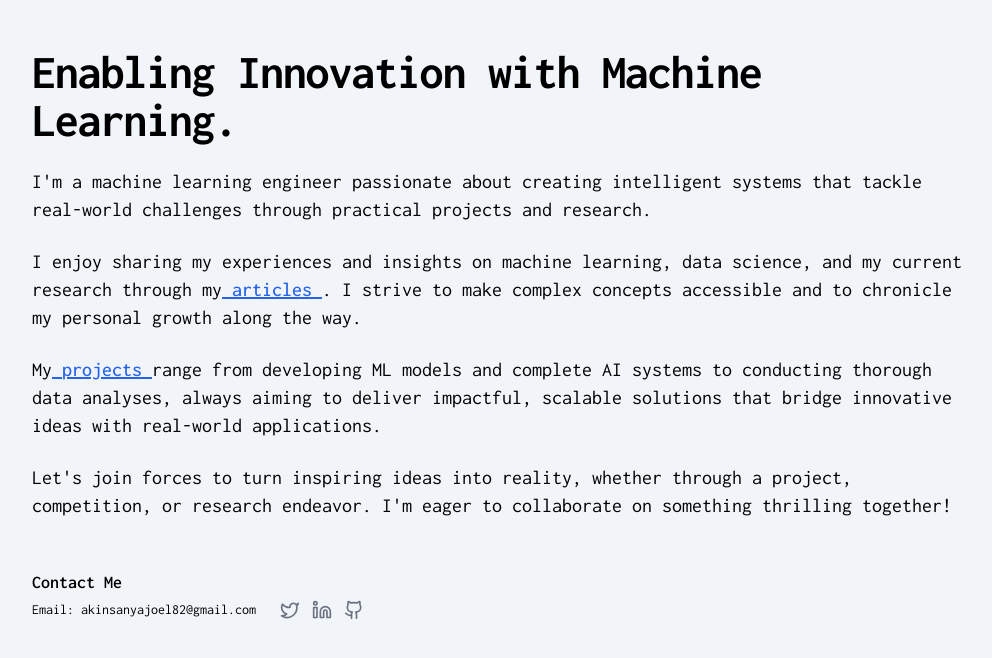
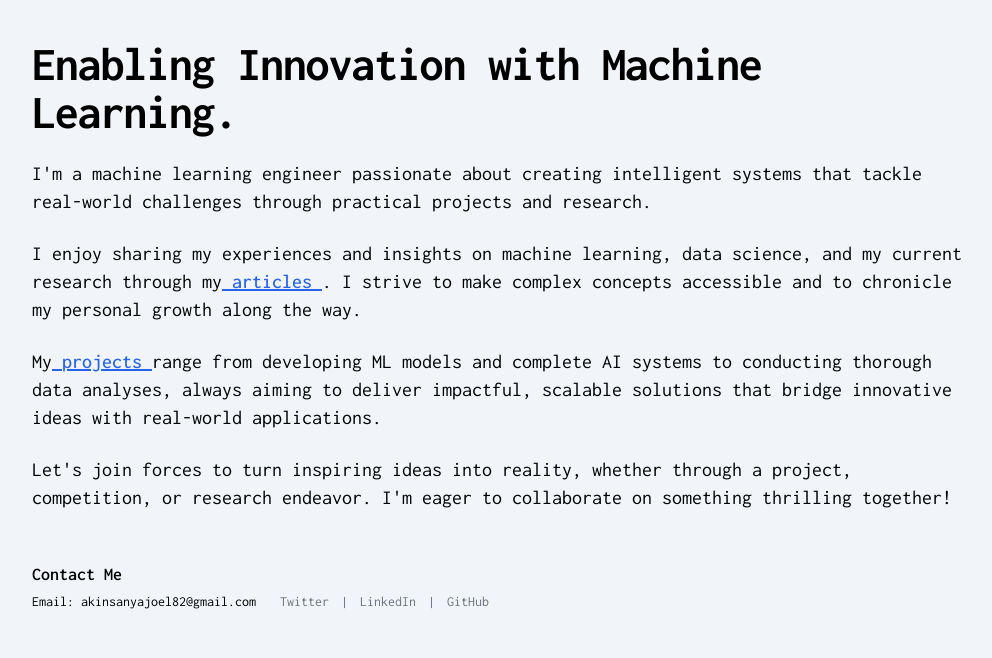
Before and after one commit to kiojoel/akinsanya, a Next.js app: page / in a window 1280 px wide. Shown: the top 658 px of the page, without its empty margins (136-1128 px from the left). Built offline with nearby package versions, Linux system fonts and the light colour scheme.

Commit message:
minor fix

```diff
--- a/app/page.tsx
+++ b/app/page.tsx
@@ -1,8 +1,6 @@
-import { Github, Linkedin, Twitter } from "lucide-react";
-
 export default function Home() {
   return (
-    <div className="max-w-5xl mx-auto px-6 md:px-10 mt-12 flex flex-col gap-6">
+    <div className="max-w-5xl mx-auto px-6 md:px-10 mt-10 mb-10 flex flex-col gap-6">
       <h1 className="text-4xl md:text-5xl font-bold leading-tight tracking-tight">
         Enabling Innovation with Machine Learning.
       </h1>{" "}
@@ -44,34 +42,36 @@ export default function Home() {
       </p>
       <div className="mt-6">
         <h5 className="text-lg font-semibold mb-1">Contact Me</h5>
-        <div className="flex items-center gap-6">
+        <div className="flex flex-col md:flex-row md:items-center gap-4 md:gap-6">
           <a
             className="text-sm text-muted-foreground hover:text-blue-700"
             href="mailto:akinsanyajoel82@gmail.com"
           >
             Email: akinsanyajoel82@gmail.com
           </a>
-          <div className="flex items-center gap-3">
+          <div className="flex flex-wrap items-center gap-3 text-sm">
             <a
               href="https://twitter.com/Akinsanya__Joel"
               target="_blank"
-              className="text-gray-500 hover:text-blue-700 hover:cursor-pointer"
+              className="text-gray-500 hover:text-blue-700 hover:underline"
             >
-              <Twitter size={20} />
+              Twitter
             </a>
+            <span className="text-gray-500">|</span>
             <a
               href="https://www.linkedin.com/in/akinsanya-joel-1a5b51168/"
               target="_blank"
-              className="text-gray-500 hover:text-blue-700 hover:cursor-pointer"
+              className="text-gray-500 hover:text-blue-700 hover:underline"
             >
-              <Linkedin size={20} />
+              LinkedIn
             </a>
+            <span className="text-gray-500">|</span>
             <a
               href="https://github.com/kiojoel"
               target="_blank"
-              className="text-gray-500 hover:text-blue-700 hover:cursor-pointer"
+              className="text-gray-500 hover:text-blue-700 hover:underline"
             >
-              <Github size={20} />
+              GitHub
             </a>
           </div>
         </div>
```
